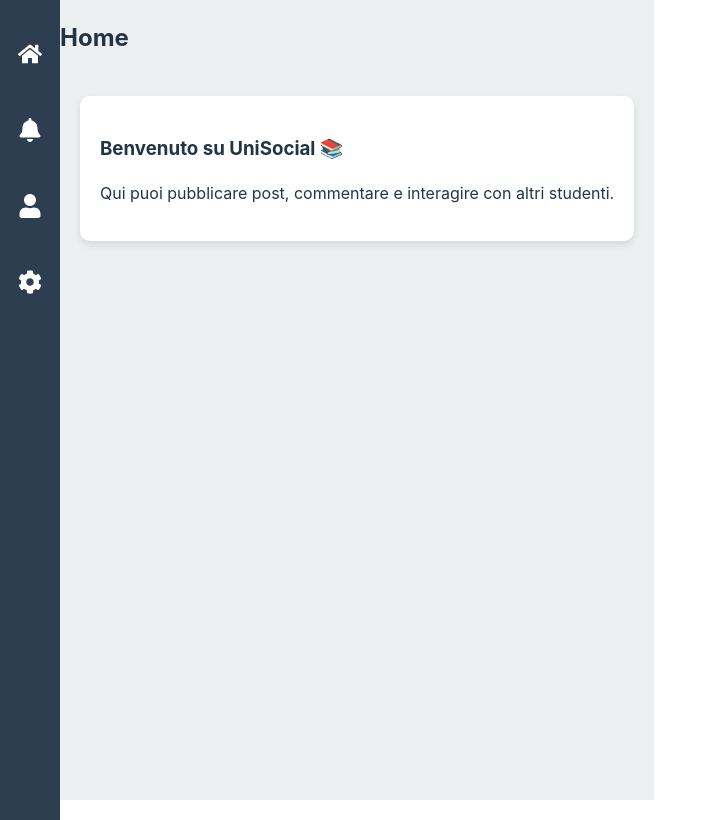
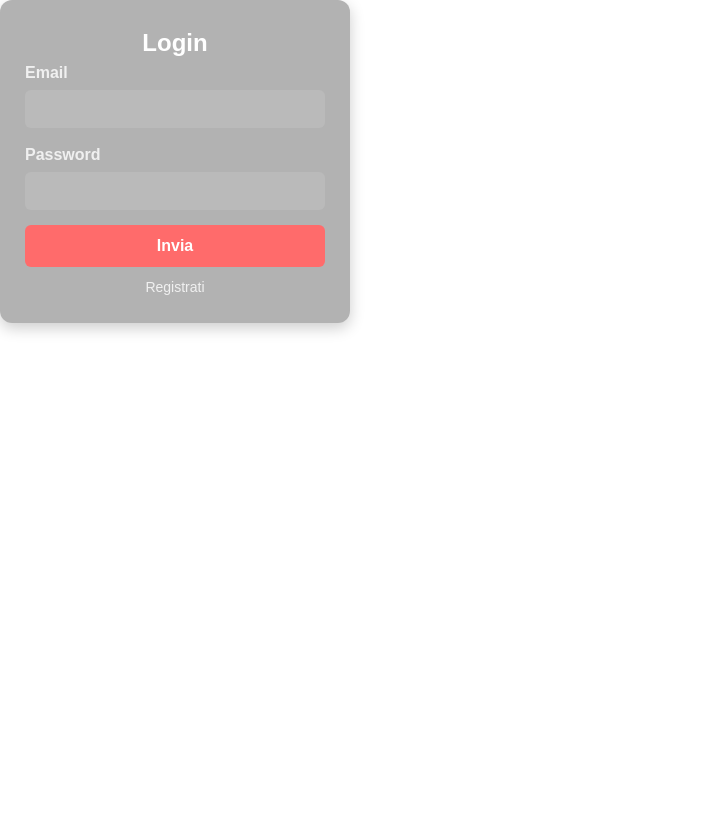
Before and after one commit to lolloverdura8/prova-per-web, a React (Vite) app in the folder frontend/: page / in a window 1280 px wide. Shown: the whole page, without its empty margins (0-717 px from the left). Built offline with nearby package versions, Linux system fonts and the light colour scheme; no server answers; the HTML template or start-up script is replaced by a standard one.

Commit message:
risolti bug e css frontend, aggiunti post in backend

```diff
--- a/frontend/src/App.jsx
+++ b/frontend/src/App.jsx
@@ -2,13 +2,15 @@ import React from "react";
 import { BrowserRouter as Router, Route, Routes } from "react-router-dom";
 import { AuthProvider } from "./context/AuthContext";
 import Home from "./pages/HomePage";
+import LoginPage from "./pages/LoginPage";
 
 function App() {
     return (
         <AuthProvider>
             <Router>
                 <Routes>
-                    <Route path="/" element={<Home />} />
+                    <Route path="/" element={<LoginPage />} />
+                    <Route path="/home" element={<Home />} />
                 </Routes>
             </Router>
         </AuthProvider>
--- a/frontend/src/components/NavBar.jsx
+++ b/frontend/src/components/NavBar.jsx
@@ -11,7 +11,7 @@ const Navbar = () => {
             {user && (
                 <div className="user-info">
                     <img src={user.avatar || "https://via.placeholder.com/40"} alt="Avatar" className="avatar" />
-                    <span>{user.username}</span>
+                    <span className="username">{user.username}</span>
                 </div>
             )}
         </div>
--- a/frontend/src/context/AuthContext.jsx
+++ b/frontend/src/context/AuthContext.jsx
@@ -6,8 +6,16 @@ const AuthContext = createContext();
 export const AuthProvider = ({ children }) => {
     const [user, setUser] = useState(null);
     useEffect(() => {
-        axios.get("http://localhost:3000/api/users/profile", {
-            withCredentials: true,
+        const token = localStorage.getItem('token');
+        if (!token) {
+            setUser(null);
+            return;
+        }
+
+        axios.get("http://0.0.0.0:3000/api/users/profile", {
+            headers: {
+                'Authorization': `Bearer ${token}`
+            }
         }).then((response) => {
             setUser(response.data);
         }).catch(() => setUser(null))
--- a/frontend/src/pages/LoginPage.jsx
+++ b/frontend/src/pages/LoginPage.jsx
@@ -3,9 +3,13 @@ import React from "react";
 import "../styles/Global.css"; // Importiamo lo stile globale
 import AuthForm from "../components/AuthForm";
 import { useState } from "react";
+import { useNavigate } from 'react-router-dom';
+import { useAuth } from '../context/AuthContext';
 
 const LoginPage = () => {
     const [isRegister, setIsRegister] = useState(false)
+    const navigate = useNavigate();
+    const { setUser } = useAuth();
 
     const switchForm = () => {
         setIsRegister(!isRegister)
@@ -31,7 +35,8 @@ const LoginPage = () => {
                 } else {
                     // Store token in localStorage
                     localStorage.setItem('token', result.token);
-                    // Redirect or handle successful login
+                    setUser(result.user);
+                    navigate('/home')
                     alert('Login effettuato con successo!');
                 }
             } else {
--- a/frontend/src/styles/Global.css
+++ b/frontend/src/styles/Global.css
@@ -1,15 +1,18 @@
-/* /src/styles/global.css */
-body, html {
-    height: 100%;
+/* Reset CSS di base */
+* {
     margin: 0;
-    display: flex;
-    justify-content: center;
-    align-items: center;
-    background: #1e3c72; /*colore*/
-    font-family: 'Poppins', sans-serif;
-    color: #333;
+    padding: 0;
+    box-sizing: border-box;
 }
 
-* {
-    box-sizing: border-box;
+body,
+html {
+    width: 100%;
+    height: 100%;
+    font-family: 'Poppins', sans-serif;
 }
+
+#root {
+    width: 100%;
+    height: 100%;
+}
--- a/frontend/src/styles/HomePage.css
+++ b/frontend/src/styles/HomePage.css
@@ -1,13 +1,15 @@
 .home-container {
     display: flex;
-    height: 100vh;
-    background: #ecf0f1;
+    min-height: 100vh;
+    width: 100%;
+    background: #1e3c72;
 }
 
 .main-content {
     flex: 1;
     display: flex;
     flex-direction: column;
+    width: 100%;
 }
 
 .welcome-box {
--- a/frontend/src/styles/NavBar.css
+++ b/frontend/src/styles/NavBar.css
@@ -1,4 +1,4 @@
-.navbar {
+.nav-bar {
     width: 100%;
     height: 60px;
     background: #34495e;
@@ -11,12 +11,19 @@
 
 .user-info {
     display: flex;
+    flex-direction: column;
     align-items: center;
+    margin-left: auto;
 }
 
 .avatar {
-    width: 40px;
-    height: 40px;
+    width: 35px;
+    height: 35px;
     border-radius: 50%;
-    margin-right: 10px;
+    margin-bottom: 2px;
 }
+
+.username {
+    font-size: 12px;
+    margin-top: 2px;
+}
```
